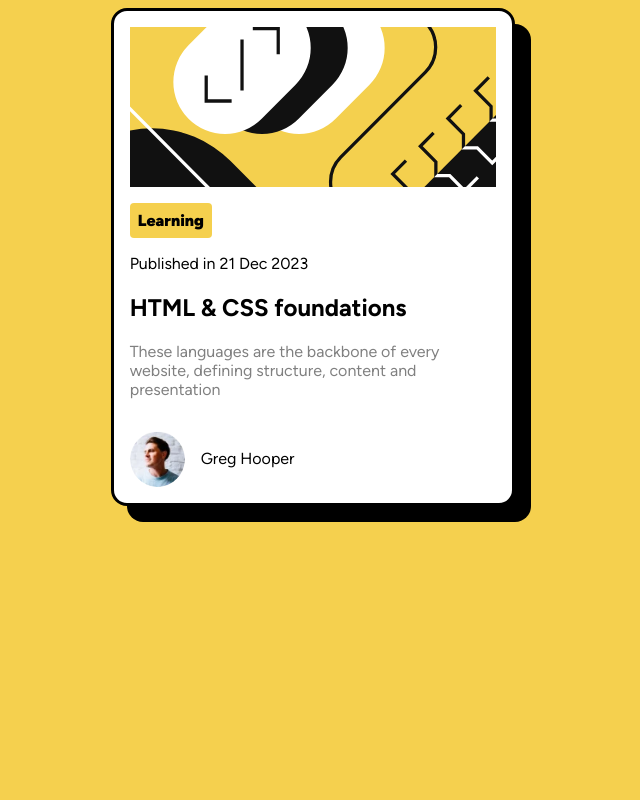
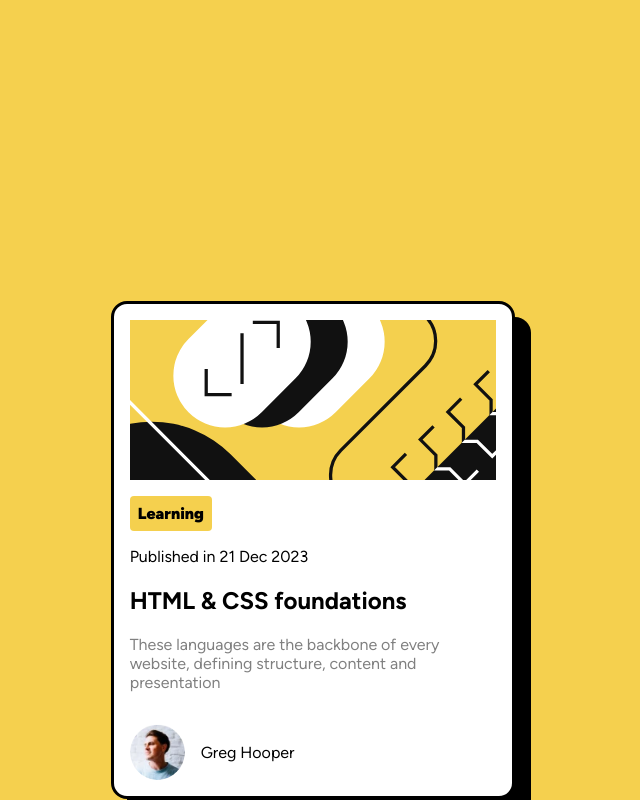
Before and after one commit to hawi19952/blog-preview-card, a plain HTML site: page index.html in a window 1280 px wide. Shown: the whole page, without its empty margins (327-967 px from the left). Drawn offline with Linux system fonts and the light colour scheme.

Commit message:
fix vertical orientation

```diff
--- a/index.html
+++ b/index.html
@@ -17,7 +17,9 @@
         background-color: #f5d04e;
       }
      .card {
-       margin: auto;
+       margin-right: auto;
+       margin-left: auto;
+       margin-top: 40%;
        border-color: black;
        border-style: solid;
        border-radius: 1rem;
```
